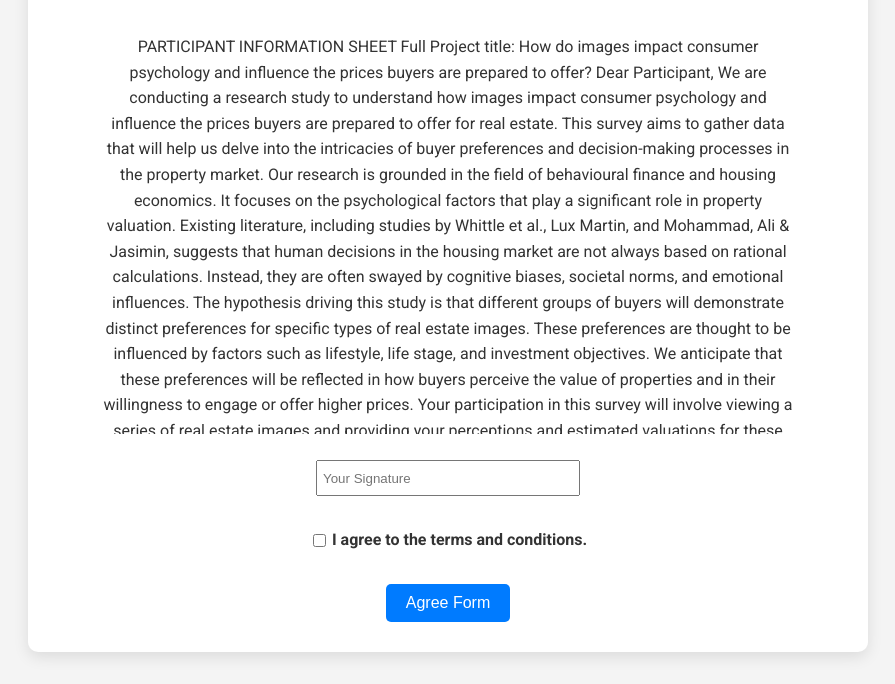
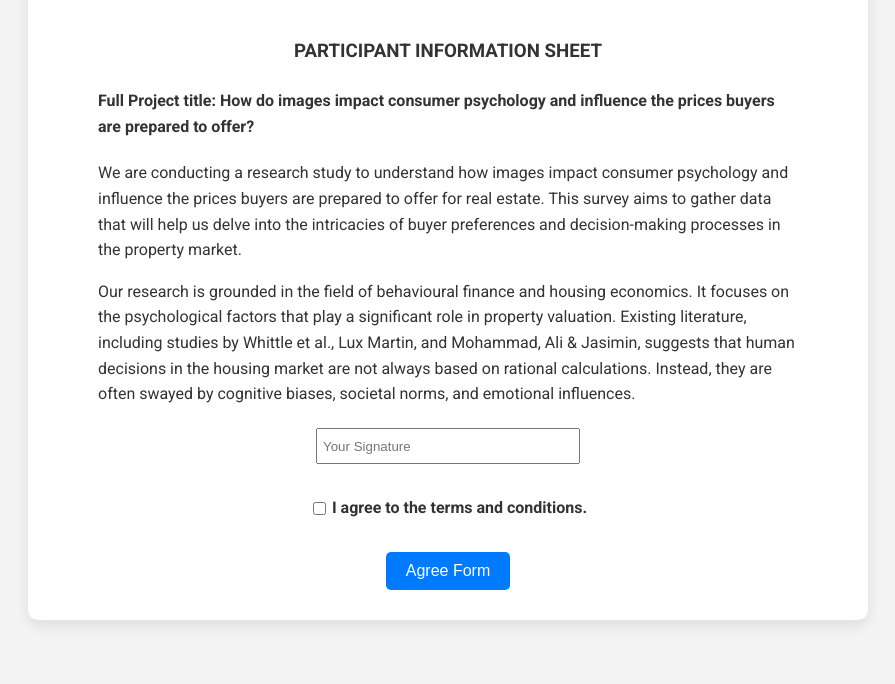
Before and after one commit to Ash-KODES/RealEstate-Survey, a plain HTML site: page index.html in a window 1280 px wide. Both pictures are taken after a click on the button "Start Survey". Shown: the part 116-800 px from the top of the page, without its empty margins (192-1087 px from the left). Drawn offline with Linux system fonts and the light colour scheme.

Commit message:
consent-form-completed

```diff
--- a/index.html
+++ b/index.html
@@ -21,45 +21,75 @@
     <div id="waiver-container">
       <div id="consent-container">
         <h1>Consent Aggrement</h1>
-        <p class="aggrement-content">
-          PARTICIPANT INFORMATION SHEET Full Project title: How do images impact
-          consumer psychology and influence the prices buyers are prepared to
-          offer? Dear Participant, We are conducting a research study to
-          understand how images impact consumer psychology and influence the
-          prices buyers are prepared to offer for real estate. This survey aims
-          to gather data that will help us delve into the intricacies of buyer
-          preferences and decision-making processes in the property market. Our
-          research is grounded in the field of behavioural finance and housing
-          economics. It focuses on the psychological factors that play a
-          significant role in property valuation. Existing literature, including
-          studies by Whittle et al., Lux Martin, and Mohammad, Ali & Jasimin,
-          suggests that human decisions in the housing market are not always
-          based on rational calculations. Instead, they are often swayed by
-          cognitive biases, societal norms, and emotional influences. The
-          hypothesis driving this study is that different groups of buyers will
-          demonstrate distinct preferences for specific types of real estate
-          images. These preferences are thought to be influenced by factors such
-          as lifestyle, life stage, and investment objectives. We anticipate
-          that these preferences will be reflected in how buyers perceive the
-          value of properties and in their willingness to engage or offer higher
-          prices. Your participation in this survey will involve viewing a
-          series of real estate images and providing your perceptions and
-          estimated valuations for these properties. Your contributions are
-          invaluable to our study and will help in advancing our understanding
-          of consumer behaviour in the real estate market. All responses will be
-          kept confidential and will be used solely for the purpose of this
-          research. You may withdraw from the survey at any time during the
-          questionnaire. All information collected as part of this study will be
-          retained for seven years in a secured computer server in the School of
-          Business. This project has been approved by the UniSA Business Ethics
-          Committee (001-2024). [you enter your Application Approval number
-          here] If you have any ethical concerns about the project or questions
-          about your rights as a participant please contact
-          BIS-Research@unisa.edu.au or 61 8 8302 0245. Should you have any
-          questions about this study, please feel free to contact the following
-          persons. Thank you for your time and cooperation. Sincerely Clayton
-          Pilat
-        </p>
+        <div class="aggrement-content">
+          <h3 style="text-align: center">PARTICIPANT INFORMATION SHEET</h3>
+          <h4>
+            Full Project title: How do images impact consumer psychology and
+            influence the prices buyers are prepared to offer?
+          </h4>
+          <p>
+            We are conducting a research study to understand how images impact
+            consumer psychology and influence the prices buyers are prepared to
+            offer for real estate. This survey aims to gather data that will
+            help us delve into the intricacies of buyer preferences and
+            decision-making processes in the property market.
+          </p>
+          <p>
+            Our research is grounded in the field of behavioural finance and
+            housing economics. It focuses on the psychological factors that play
+            a significant role in property valuation. Existing literature,
+            including studies by Whittle et al., Lux Martin, and Mohammad, Ali &
+            Jasimin, suggests that human decisions in the housing market are not
+            always based on rational calculations. Instead, they are often
+            swayed by cognitive biases, societal norms, and emotional
+            influences.
+          </p>
+          <p>
+            The hypothesis driving this study is that different groups of buyers
+            will demonstrate distinct preferences for specific types of real
+            estate images. These preferences are thought to be influenced by
+            factors such as lifestyle, life stage, and investment objectives. We
+            anticipate that these preferences will be reflected in how buyers
+            perceive the value of properties and in their willingness to engage
+            or offer higher prices.
+          </p>
+          <p>
+            Your participation in this survey will involve viewing a series of
+            real estate images and providing your perceptions and estimated
+            valuations for these properties. Your contributions are invaluable
+            to our study and will help in advancing our understanding of
+            consumer behaviour in the real estate market. All responses will be
+            kept confidential and will be used solely for the purpose of this
+            research.
+          </p>
+          <p>
+            You may withdraw from the survey at any time during the
+            questionnaire. All information collected as part of this study will
+            be retained for seven years in a secured computer server in the
+            School of Business.
+          </p>
+          <p>
+            This project has been approved by the UniSA Business Ethics
+            Committee (001-2024).<span>
+              [you enter your Application Approval number here]
+            </span>
+          </p>
+          <p>
+            If you have any ethical concerns about the project or questions
+            about your rights as a participant please contact
+            <a href="mailto:BIS-Research@unisa.edu.au"
+              >BIS-Research@unisa.edu.au</a
+            >
+            or 61 8 8302 0245.
+          </p>
+          <p>
+            Should you have any questions about this study, please feel free to
+            contact the following persons. Thank you for your time and
+            cooperation.
+          </p>
+          <p>Sincerely</p>
+          <p>Clayton Pilat</p>
+        </div>
         <input id="signature" placeholder="Your Signature" />
         <div class="check-container">
           <input type="checkbox" id="agree-terms" />
--- a/style.css
+++ b/style.css
@@ -36,7 +36,7 @@ body {
 
 .aggrement-content {
   width: 700px;
-  text-align: center;
+
   height: 400px;
   overflow: scroll;
 }
```
